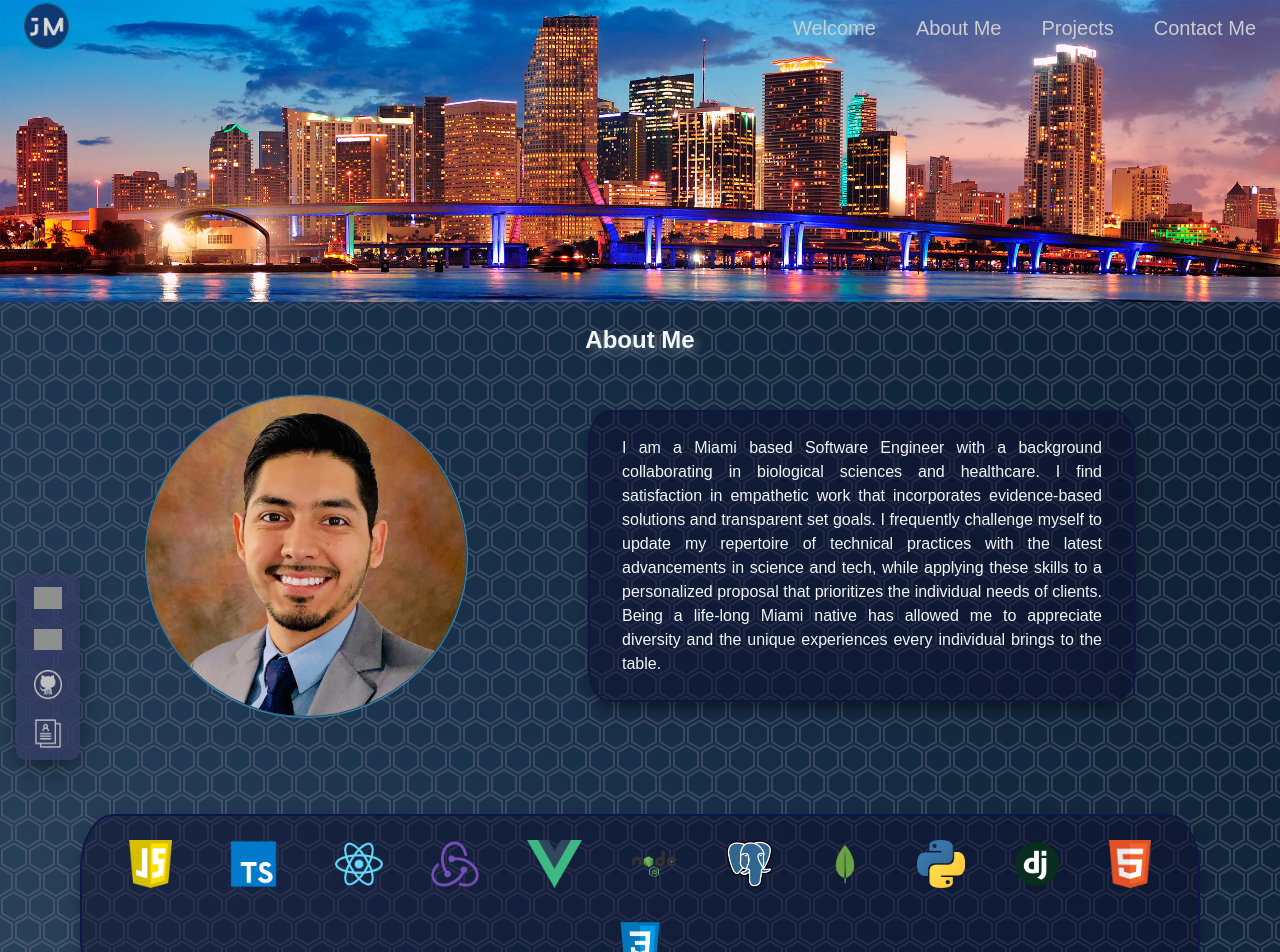
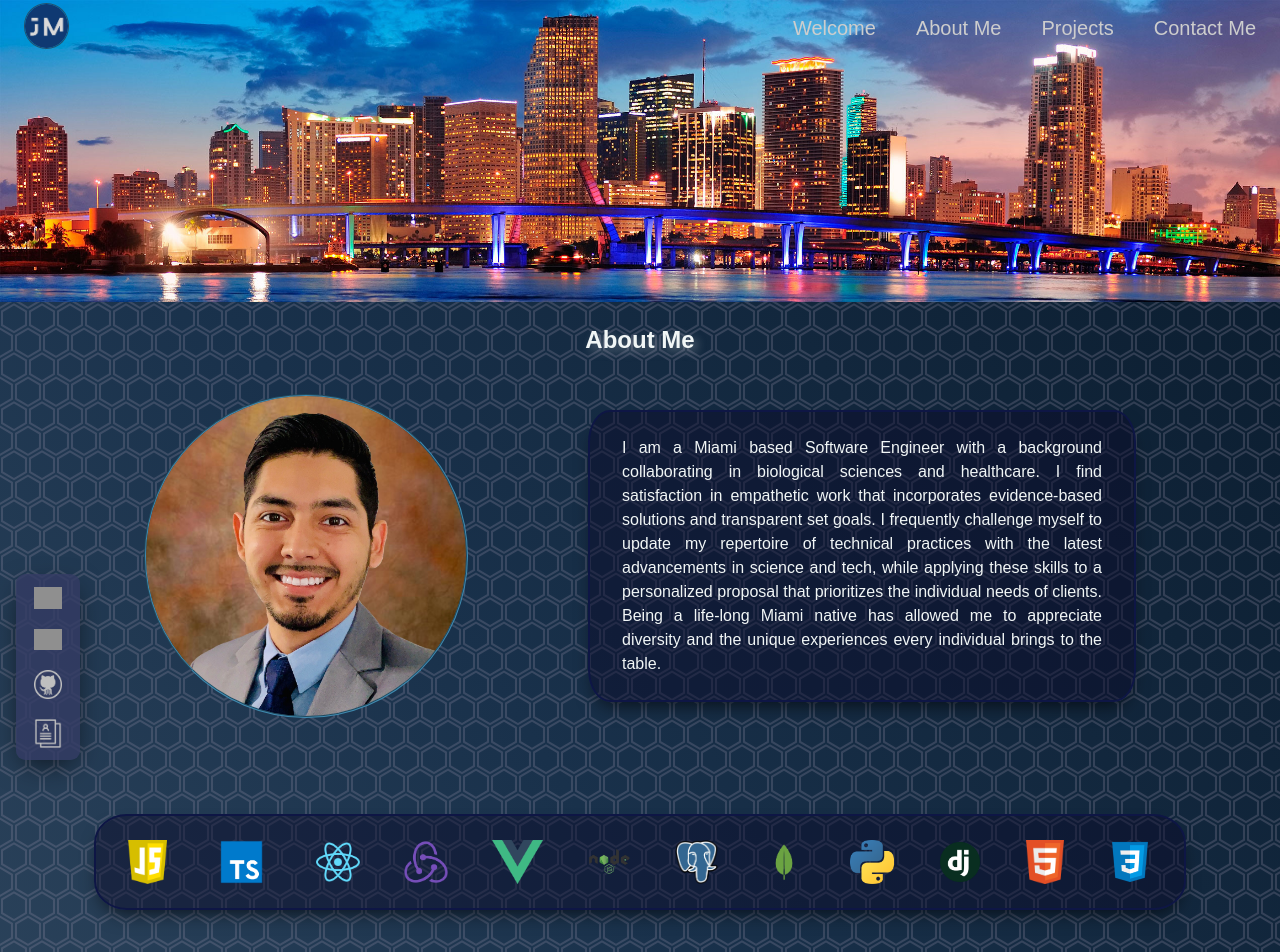
Before and after one commit to jasonmar08/Professional_Portfolio, a React (Create React App) app in the folder my-portfolio/: page /AboutMe in a window 1280 px wide. Shown: the top 952 px of the page. Built offline with nearby package versions, Linux system fonts and the light colour scheme; no server answers; grey boxes are pictures that could not be loaded; a web font is replaced by a local one.

Commit message:
updated stack icons sizing

```diff
--- a/my-portfolio/src/App.css
+++ b/my-portfolio/src/App.css
@@ -241,7 +241,7 @@ body {
   justify-content: center;
   flex-wrap: wrap;
   row-gap: 4vh;
-  column-gap: 8vh;
+  column-gap: 7vh;
   padding: 3vh 4vh;
   background-color: rgba(10, 7, 40, 0.441);
   border-radius: 2% / 27%;
@@ -251,7 +251,7 @@ body {
 }
 
 .stack-icons img {
-  height: 8vh;
+  height: 7vh;
   background: none;
   box-shadow: none;
 }
@@ -857,12 +857,12 @@ footer {
 
   .stack-icons {
     row-gap: 4vh;
-    column-gap: 6vh;
+    column-gap: 5.5vh;
     border-radius: 3% / 30%;
   }
 
   .stack-icons img {
-    height: 6vh;
+    height: 5.5vh;
   }
 
   .stack-icons img:hover {
```
